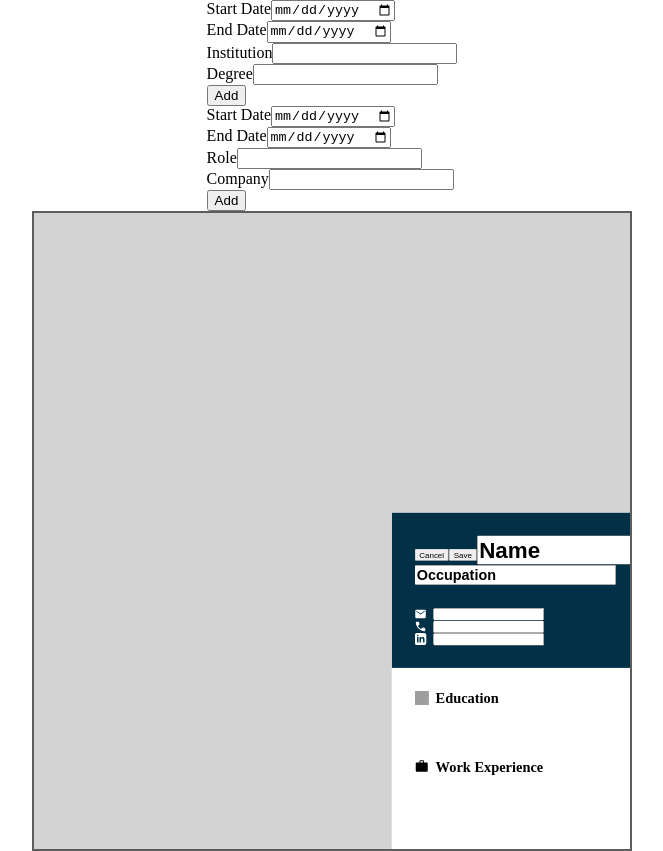
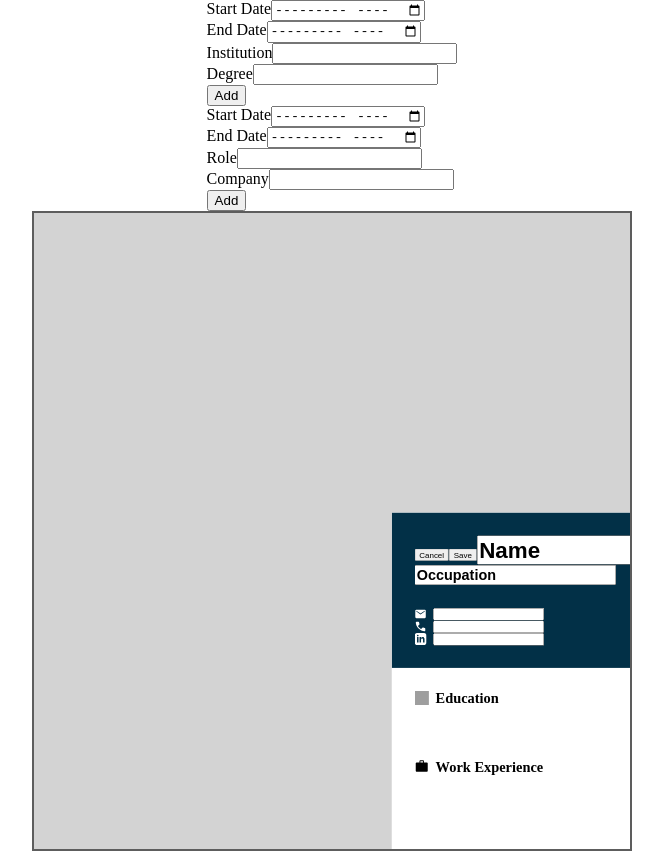
Before and after one commit to mateusmtoledo/cv-project, a React (Create React App) app: page / in a window 1280 px wide. Shown: the whole page, without its empty margins (308-971 px from the left). Built offline with nearby package versions, Linux system fonts and the light colour scheme; grey boxes are pictures that could not be loaded.

Commit message:
Edit date component to render month and year only

```diff
--- a/src/components/date.js
+++ b/src/components/date.js
@@ -1,10 +1,20 @@
 import { Component } from "react";
 
 class DateComponent extends Component {
+  constructor(props) {
+    super(props);
+    this.options = {
+      timeZone: 'UTC',
+      month: 'short',
+      year: 'numeric',
+    };
+    this.startDate = new Date(this.props.startDate).toLocaleDateString('en-US', this.options);
+    this.endDate = new Date(this.props.endDate).toLocaleDateString('en-US', this.options);
+  }
   render() {
     return (
       <div className="date">
-        <p>{`${this.props.startDate} - ${this.props.endDate}`}</p>
+        <p>{`${this.startDate} - ${this.endDate}`}</p>
       </div>
     );
   }
--- a/src/components/educationForm.js
+++ b/src/components/educationForm.js
@@ -35,11 +35,11 @@ class EducationForm extends Component {
       <form className="education-form" onSubmit={this.handleSubmit}>
         <p>
           <label htmlFor="start-date">Start Date</label>
-          <input name="startDate" value={this.state.startDate} type="date" id="start-date" onChange={this.handleChange} />
+          <input name="startDate" value={this.state.startDate} type="month" id="start-date" onChange={this.handleChange} />
         </p>
         <p>
           <label htmlFor="end-date">End Date</label>
-          <input name="endDate" value={this.state.endDate} type="date" id="end-date" onChange={this.handleChange} />
+          <input name="endDate" value={this.state.endDate} type="month" id="end-date" onChange={this.handleChange} />
         </p>
         <p>
           <label htmlFor="institution">Institution</label>
--- a/src/components/workForm.js
+++ b/src/components/workForm.js
@@ -35,11 +35,11 @@ class WorkForm extends Component {
       <form className="education-form" onSubmit={this.handleSubmit}>
         <p>
           <label htmlFor="start-date">Start Date</label>
-          <input name="startDate" value={this.state.startDate} type="date" id="start-date" onChange={this.handleChange} />
+          <input name="startDate" value={this.state.startDate} type="month" id="start-date" onChange={this.handleChange} />
         </p>
         <p>
           <label htmlFor="end-date">End Date</label>
-          <input name="endDate" value={this.state.endDate} type="date" id="end-date" onChange={this.handleChange} />
+          <input name="endDate" value={this.state.endDate} type="month" id="end-date" onChange={this.handleChange} />
         </p>
         <p>
           <label htmlFor="role">Role</label>
```
